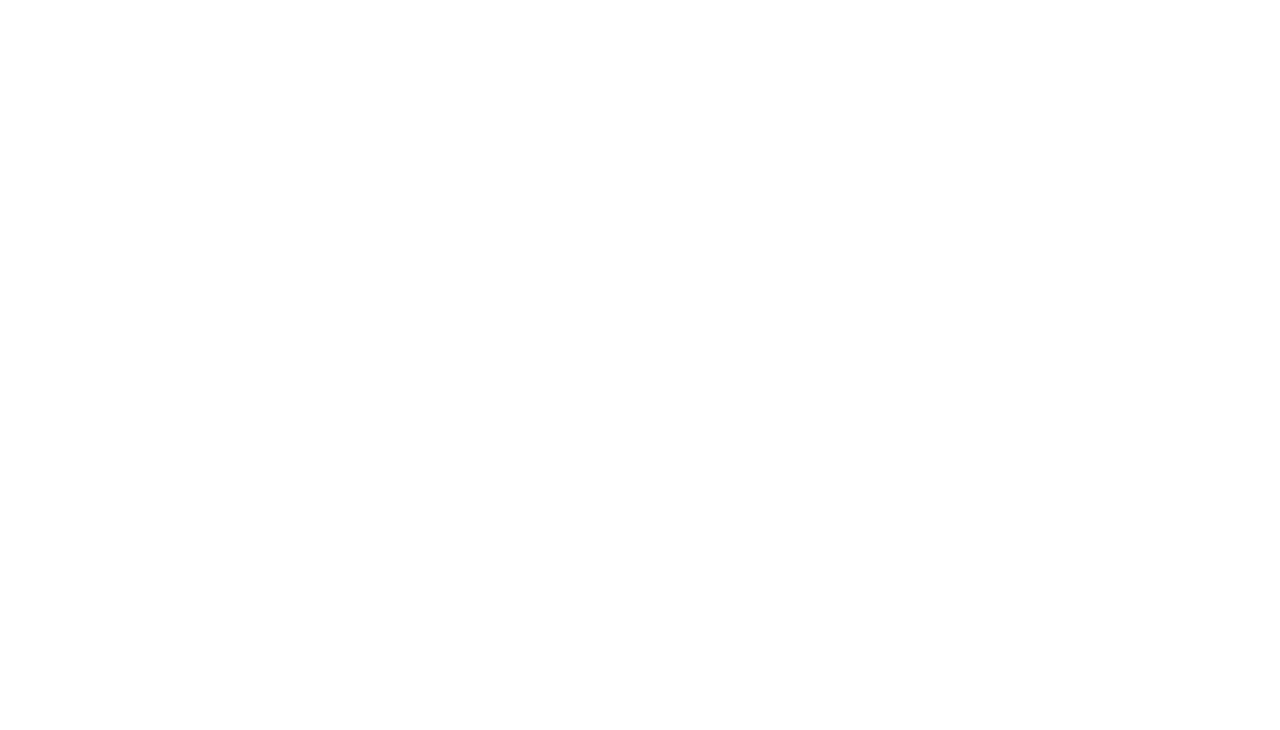
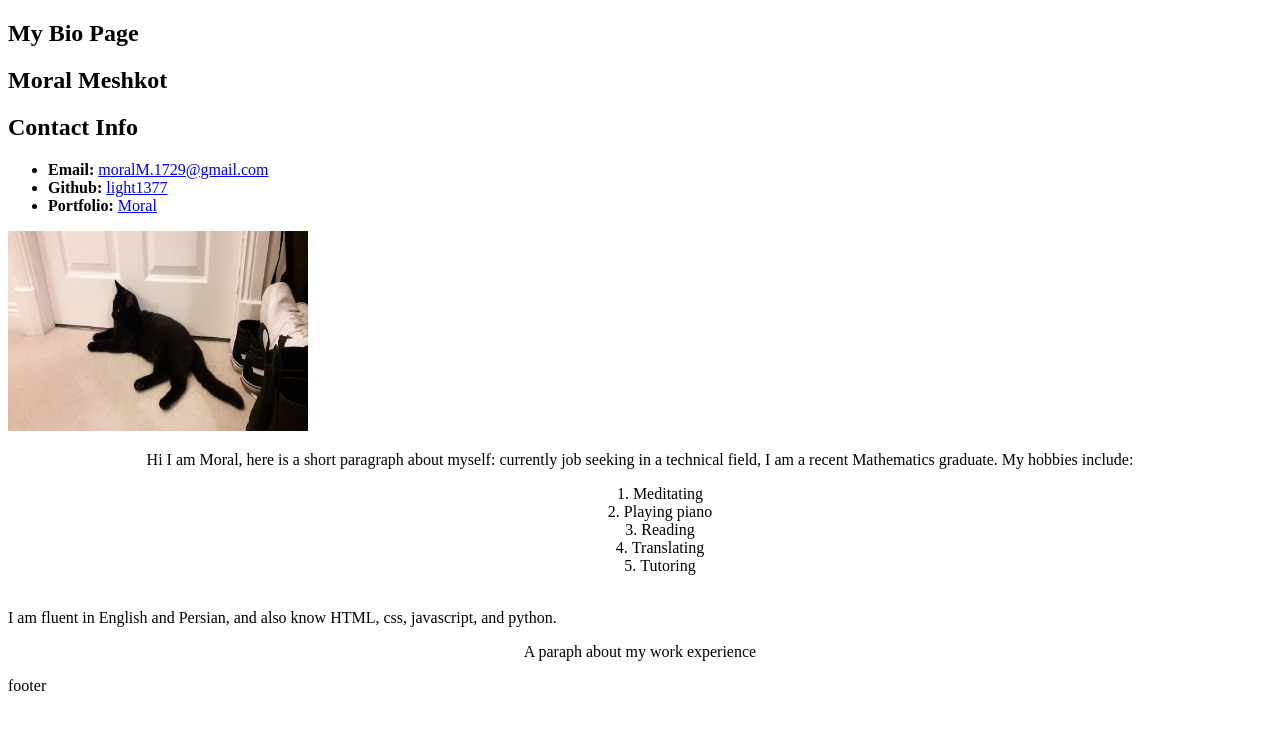
Before and after one commit to light1377/Assignment2-Portfolio, a plain HTML site: page index.html in a window 1280 px wide. Drawn offline with Linux system fonts and the light colour scheme.

Commit message:
updated css and html files

```diff
--- a/index.html
+++ b/index.html
@@ -1,12 +1,58 @@
 <!DOCTYPE html>
 <html lang="en">
+
 <head>
     <meta charset="UTF-8">
     <meta http-equiv="X-UA-Compatible" content="IE=edge">
     <meta name="viewport" content="width=device-width, initial-scale=1.0">
+    <link rel="stylesheet" href="./style.css">
     <title>Portfolio</title>
 </head>
+
 <body>
+    <header>
+        <nav>
+            <h1 text-align:center>My Bio Page</h1>
+        </nav>
+    </header>
+    <main>
+
+
+
+        <h2>Moral Meshkot</h2>
+        <h2>Contact Info</h2>
+        <ul>
+            <li><strong>Email:</strong> <a href="#">moralM.1729@gmail.com</a></li>
+            <li><strong>Github:</strong> <a href="https://github.com/light1377">light1377</a></li>
+            <li><strong>Portfolio:</strong> <a href="#">Moral</a></li>
+        </ul>
+
+        <img id="bio-image" src="./images/photo_2022-12-29_18-50-07.jpg" alt="Moral">
+        <br>
+
+        <!-- <p>Write a short paragraph or two about yourself, or use placeholder text from <a href="http://www.lipsum.com/">www.lipsum.com</a></p> -->
+
+        <p>
+            Hi I am Moral, here is a short paragraph about myself:
+            currently job seeking in a technical field, I am a recent Mathematics graduate. My hobbies include:
+        <ol>
+            <li>Meditating</li>
+            <li>Playing piano</li>
+            <li>Reading</li>
+            <li>Translating</li>
+            <li>Tutoring</li>
+        </ol>
+        <br>
+        I am fluent in English and Persian, and also know HTML, css, javascript, and python.
+        </p>
+        <p>
+            A paraph about my work experience
+        </p>
+    </main>
+    <footer>
+footer
+    </footer>
 
 </body>
+
 </html>
--- a/style.css
+++ b/style.css
@@ -0,0 +1,24 @@
+img {
+    width: 300px;
+    height: 200px;
+    margin-right: 20px;
+}
+
+p {
+    text-align: center;
+    /* font-size: 20px; */
+    /* Bold the text. */
+
+}
+
+
+ol {
+    text-align: center;
+    /* font-size: 35px; */
+    /*
+    border-style: solid; */
+
+    border-width: 5px;
+    list-style-position: inside;
+
+}
```
Also changed, not shown: images/photo_2022-12-29_18-50-07.jpg (added).
